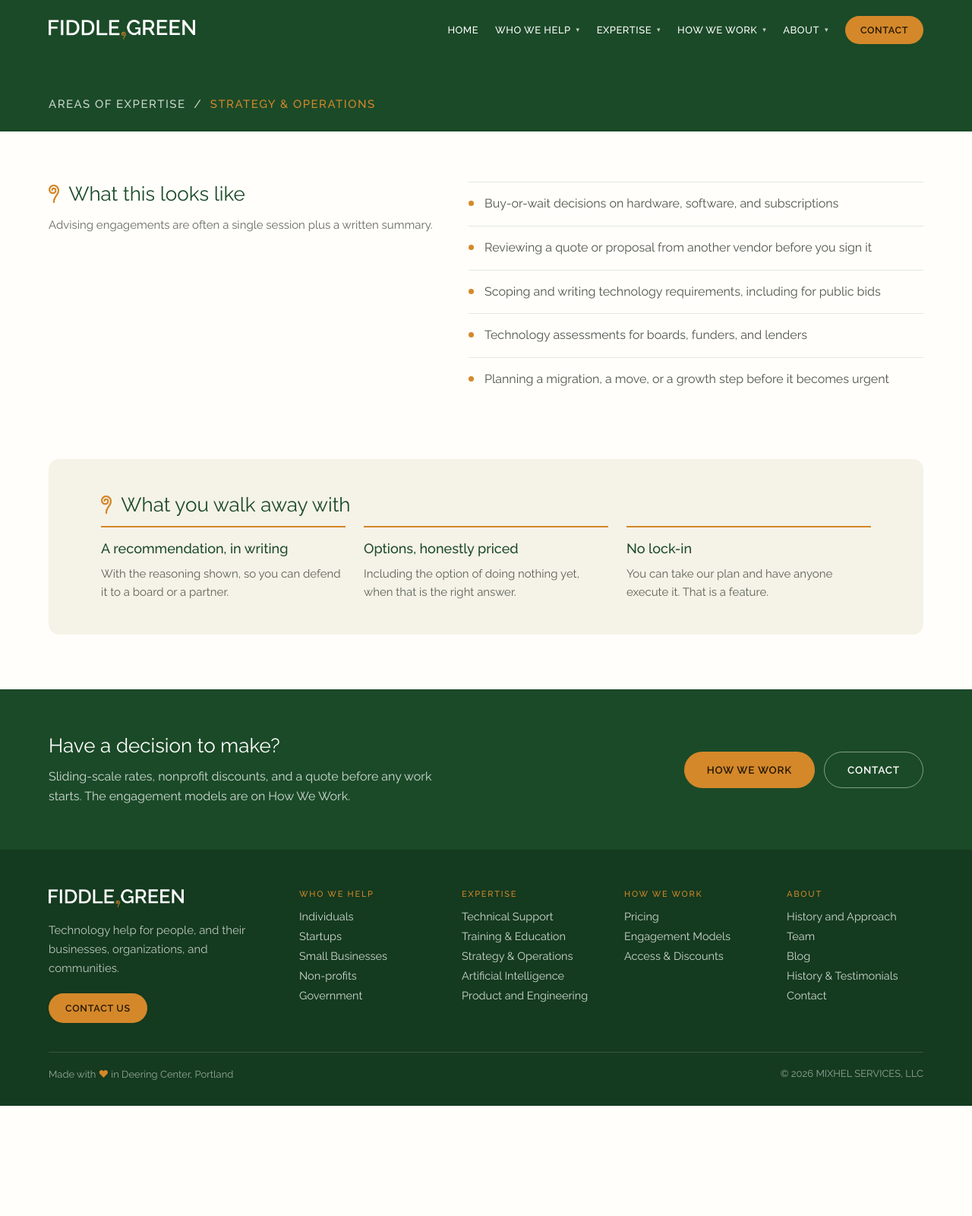
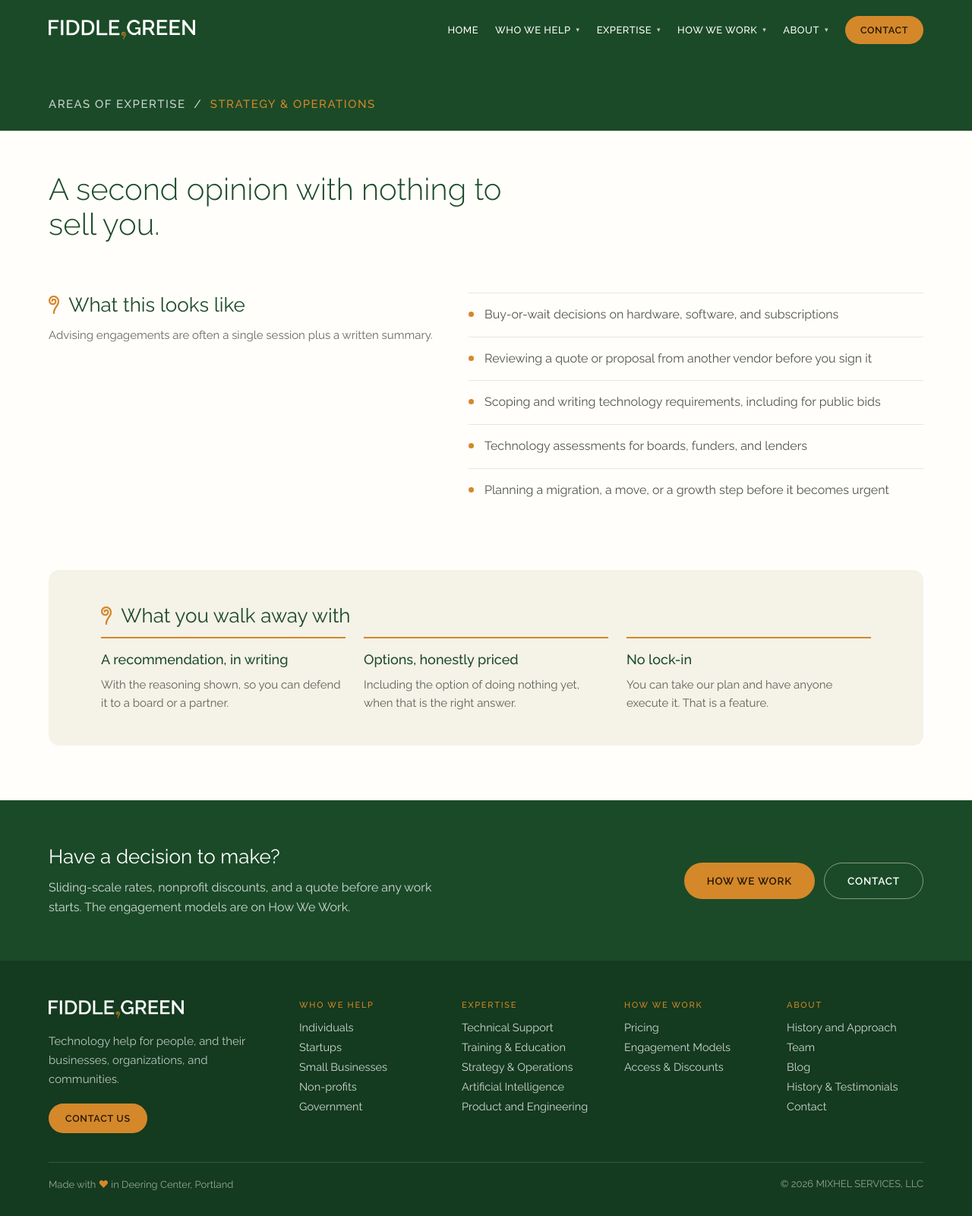
Before and after one commit to TREE-BUB/fiddle-green, a Jekyll site: the page built from expertise/advising.html, in a window 1280 px wide. Shown: the whole page at 76% size. Built offline with Jekyll 4.4.1, drawn with Linux system fonts in a browser that asks for light colours; before the commit the page ends 1455 px from its top, so only the background shows below that.

Commit message:
Show the tagline below the breadcrumb, on the page background
The h1 comes back out of hiding and sits in its own band under the green,
in forest rather than white. That band has no bottom padding: the section
after it already carries the space.

Drops the visually-hidden utility, which existed only for the hidden h1.

Rebuilds the committed site output.

Co-Authored-By: Claude Opus 5 <noreply@anthropic.com>
Claude-Session: https://claude.ai/code/session_01EP3o8bSGSN2qhwQRJRDynC

```diff
--- a/_layouts/page.html
+++ b/_layouts/page.html
@@ -9,11 +9,13 @@ layout: default
       <span class="breadcrumb__current">{{ page.headline_crumb | default: page.title | escape_once }}</span>
     </p>
   {%- endif -%}
-  {%- comment -%}
-    The hero shows the breadcrumb only. The h1 stays for the document outline
-    and for search results, where a page with no h1 reads as untitled.
-  {%- endcomment -%}
-  <h1 class="visually-hidden">{{ page.title | escape_once }}</h1>
+</section>
+
+{%- comment -%}
+  The tagline sits below the green, at the top of the page background.
+{%- endcomment -%}
+<section class="band band--cream page-title-band">
+  <h1>{{ page.headline | escape_once }}</h1>
 </section>
 
 {{ content }}
--- a/assets/css/style.scss
+++ b/assets/css/style.scss
@@ -75,19 +75,6 @@ h1, h2, h3 { text-wrap: pretty; }
   outline: 2px solid var(--amber);
   outline-offset: 3px;
   border-radius: 3px;
-}
-
-.visually-hidden {
-  position: absolute;
-  width: 1px;
-  height: 1px;
-  margin: -1px;
-  padding: 0;
-  overflow: hidden;
-  clip: rect(0 0 0 0);
-  clip-path: inset(50%);
-  white-space: nowrap;
-  border: 0;
 }
 
 .skip-link {
@@ -138,12 +125,27 @@ h1, h2, h3 { text-wrap: pretty; }
 
 .band--hero-hub { padding-top: 132px; }
 
-/* Breadcrumb-only hero: the green stops just under the crumb rather than
-   holding space for a headline that is no longer shown. */
+/* The green carries the breadcrumb and stops under it; the tagline picks up
+   below, on the page background. The band that follows supplies the space
+   under the tagline, so this one has no bottom padding of its own. */
 .band--hero-crumb {
   padding-bottom: 26px;
 
   .breadcrumb { margin-bottom: 0; }
+}
+
+.page-title-band {
+  padding-top: 54px;
+  padding-bottom: 0;
+
+  h1 {
+    font-size: 40px;
+    font-weight: 300;
+    line-height: 1.16;
+    color: var(--forest);
+    margin: 0;
+    max-width: 620px;
+  }
 }
 
 /* Hub heroes sit on the page background rather than the forest block, so the
@@ -1435,6 +1437,8 @@ a.contact-card__value {
   .hero__desc { font-size: 16px; }
 
   .section-heading h2 { font-size: 24px; }
+  .page-title-band { padding-top: 38px; }
+  .page-title-band h1 { font-size: 28px; }
   .callout__lede { font-size: 21px; }
   .band--cta h2 { font-size: 23px; }
 
```
Also changed, not shown: 17 other files.
